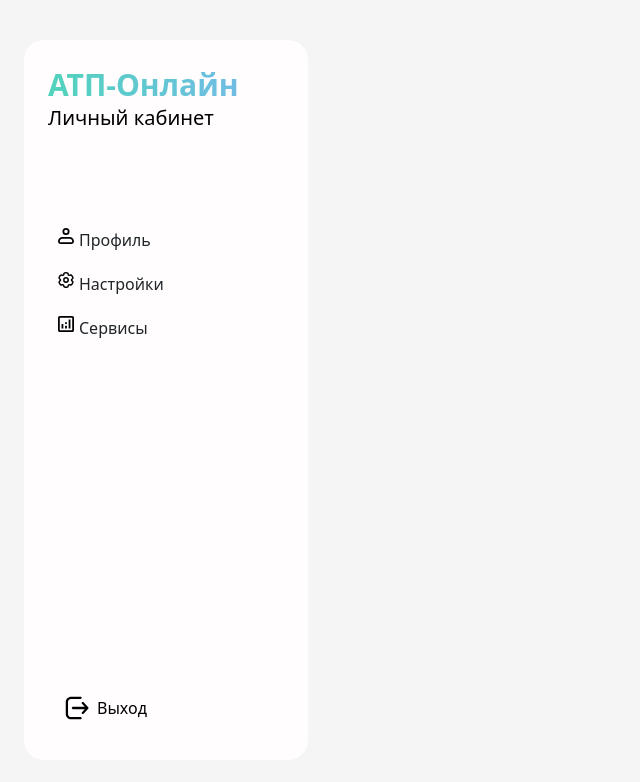
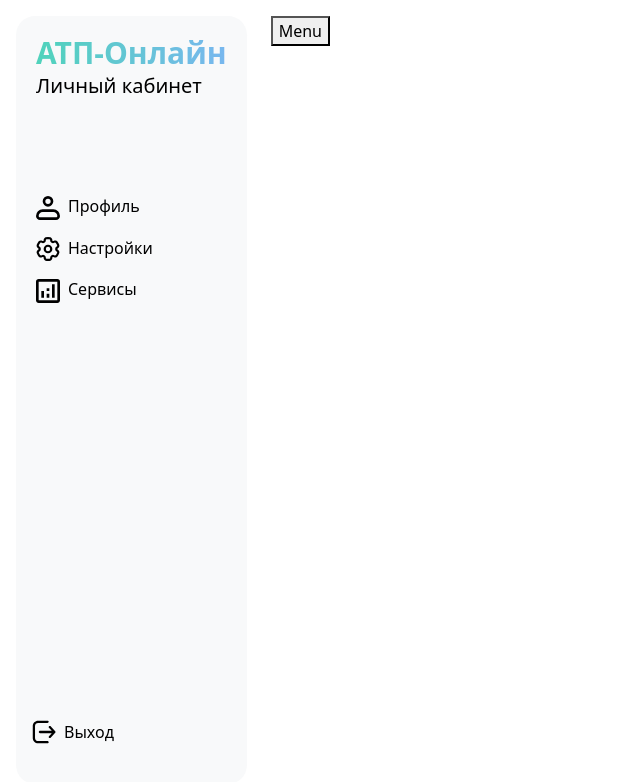
Before and after one commit to volchonok16/FEBaseApp, a React (Create React App) app: page / in a window 1280 px wide. Shown: the top 782 px of the page, without its empty margins (0-640 px from the left). Built offline with nearby package versions, Linux system fonts and the light colour scheme.

Commit message:
feat: sidebar style

```diff
--- a/src/app/MyApp.tsx
+++ b/src/app/MyApp.tsx
@@ -2,7 +2,7 @@ import { Outlet } from 'react-router-dom'
 
 // import { getToken } from './../utils/getToken'
 
-import css from './app.module.scss'
+// import css from './app.module.scss'
 
 import { SideBar } from 'app/components/sideBar/SideBar'
 
@@ -16,11 +16,13 @@ export const App = () => {
   // }
 
   return (
-    <div className={css.app__wrapper}>
-      <SideBar />
-      <main>
-        <Outlet />
-      </main>
+    <div className="container-fluid p-3 min-vw-100 vh-100">
+      <div className="row flex-nowrap h-100">
+        <SideBar />
+        <main className="col py-3">
+          <Outlet />
+        </main>
+      </div>
     </div>
   )
 }
--- a/src/app/app.module.scss
+++ b/src/app/app.module.scss
@@ -1,22 +1,26 @@
-@import "src/common/styles/index";
+// @import "src/common/styles/index";
 
-body {
-  margin: 0;
-  padding: 0;
-}
+// body {
+//   margin: 0;
+//   padding: 0;
+// }
 
-* {
-  box-sizing: border-box;
-}
+// * {
+//   box-sizing: border-box;
+// }
 
-.app__wrapper {
-  @include display(row, 24px);
+// .app__wrapper {
+//   @include display(row, 24px);
 
-  min-height: 100vh;
-  max-width: 100vw;
-  padding: 40px 24px;
+//   min-height: 100vh;
+//   max-width: 100vw;
+//   padding: 40px 24px;
 
-  background-color: $background_color;
+//   background-color: $background_color;
 
-  overflow-x: hidden;
-}
+//   overflow-x: hidden;
+// }
+
+// .wrapper {
+//   height: 100vh;
+// }
--- a/src/app/components/sideBar/SideBar.tsx
+++ b/src/app/components/sideBar/SideBar.tsx
@@ -1,20 +1,120 @@
-import { FC } from 'react'
+import { FC, useState } from 'react'
 
 import css from './sideBar.module.scss'
 
-import { Menu } from 'app/components/menu/Menu'
+// import { Menu } from 'app/components/menu/Menu'
 import logout from 'assets/logout.svg'
+import profile from 'assets/profile.svg'
+import services from 'assets/services.svg'
+import settings from 'assets/settings.svg'
 
 export const SideBar: FC = () => {
+  const menuItems = [
+    {
+      id: 1,
+      title: 'Профиль',
+      img: profile,
+      path: 'owner',
+    },
+    {
+      id: 2,
+      title: 'Настройки',
+      img: settings,
+      path: '/',
+    },
+    {
+      id: 3,
+      title: 'Сервисы',
+      img: services,
+      path: '/',
+    },
+  ]
+  const [isMenu, setIsMenu] = useState(true)
+  const [activeItem, setActiveItem] = useState<null | number>()
+
+  const hideMenu = () => {
+    setIsMenu((prevState) => !prevState)
+  }
+
+  const handleActiveItem = (id: number) => {
+    setActiveItem(id)
+  }
+  // return (
+  //   <div className={css.sideBar_wrapper}>
+  //     <div className={css.logo}>АТП-Онлайн</div>
+  //     <div className={css.name}>Личный кабинет</div>
+  //     <Menu />
+  //     <div className={css.logout_wrapper}>
+  //       <img src={logout} />
+  //       <div className={css.logout_text}>Выход</div>
+  //     </div>
+  //   </div>
+  // )
   return (
-    <div className={css.sideBar_wrapper}>
-      <div className={css.logo}>АТП-Онлайн</div>
-      <div className={css.name}>Личный кабинет</div>
-      <Menu />
-      <div className={css.logout_wrapper}>
-        <img src={logout} />
-        <div className={css.logout_text}>Выход</div>
+    <>
+      <div className="col-auto">
+        <nav
+          className={`d-flex flex-column align-items-stretch p-3 ${css.wrapper} bg-light h-100`}
+        >
+          <a
+            href="/"
+            className="d-flex flex-column align-items-start me-md-auto text-black text-decoration-none"
+          >
+            <span
+              className={`${css.logo} mx-1 d-none
+              ${isMenu ? 'd-lg-inline' : ''}`}
+            >
+              АТП-Онлайн
+            </span>
+            <span
+              className={`${css.name} mx-1 d-none
+              ${isMenu ? 'd-lg-inline' : ''}`}
+            >
+              Личный кабинет
+            </span>
+          </a>
+          <ul
+            className="nav nav-pills flex-grow-1 flex-column align-items-start"
+            id="menu"
+          >
+            {menuItems.map((item) => (
+              <li
+                className="nav-item"
+                key={item.id}
+                onClick={() => handleActiveItem(item.id)}
+              >
+                <a
+                  href={item.path}
+                  className={`nav-link
+                  ${activeItem === item.id ? 'active' : ''}
+                  align-middle p-1 my-1`}
+                >
+                  <img src={item.img} className={css.icon} alt={item.title} />
+                  <span
+                    className={
+                      'mx-2 text-black d-none ' + (isMenu ? 'd-lg-inline' : '')
+                    }
+                  >
+                    {item.title}
+                  </span>
+                </a>
+              </li>
+            ))}
+          </ul>
+
+          <div className="pb-4">
+            <a href="#" className="d-flex text-black text-decoration-none">
+              <img src={logout} alt="logout" className={css.icon} />
+              <span className={'mx-2 d-none ' + (isMenu ? 'd-lg-inline' : '')}>
+                Выход
+              </span>
+            </a>
+          </div>
+        </nav>
       </div>
-    </div>
+      <div className="col-auto">
+        <button onClick={hideMenu}>Menu</button>
+      </div>
+    </>
   )
 }
--- a/src/app/components/sideBar/sideBar.module.scss
+++ b/src/app/components/sideBar/sideBar.module.scss
@@ -1,13 +1,13 @@
 @import "src/common/styles/index";
 
-.sideBar_wrapper {
-    width: 284px;
-    padding: 24px;
+// .sideBar_wrapper {
+//     width: 284px;
+//     padding: 24px;
 
-    position:relative;
+//     position:relative;
 
-    border-radius: 20px;
-    background-color: $elements_inner_background_color;
+//     border-radius: 20px;
+//     background-color: $elements_inner_background_color;
 
     .logo {
         @include text(30px, 42px, bolder, #78B7EF);
@@ -22,6 +22,15 @@
         @include text(20px, 24px);
     }
 
+    .icon {
+        width: 1.5rem;
+        height: 1.5rem;
+    }
+
+    .wrapper {
+        @include border-radius(1.2rem);
+    }
+
     .logout_wrapper {
         @include display(row, 8px);
         padding-left: 17px;
@@ -31,9 +40,9 @@
         position: absolute;
         bottom: 0%;
 
-        img {
-            width: 24px;
-            height: 24px;
+        .image {
+            width: 1.5rem;
+            height: 1.5rem;
         }
 
         .logout_text {
@@ -43,4 +52,4 @@
         }
 
     }
-}
+// }
--- a/src/common/styles/index.scss
+++ b/src/common/styles/index.scss
@@ -28,6 +28,7 @@
 
 // 6.1 Include layouts and components
 @import "node_modules/bootstrap/scss/buttons";
+@import "node_modules/bootstrap/scss/nav";
 
 // 6.2 include helpers
 @import "node_modules/bootstrap/scss/helpers";
```
